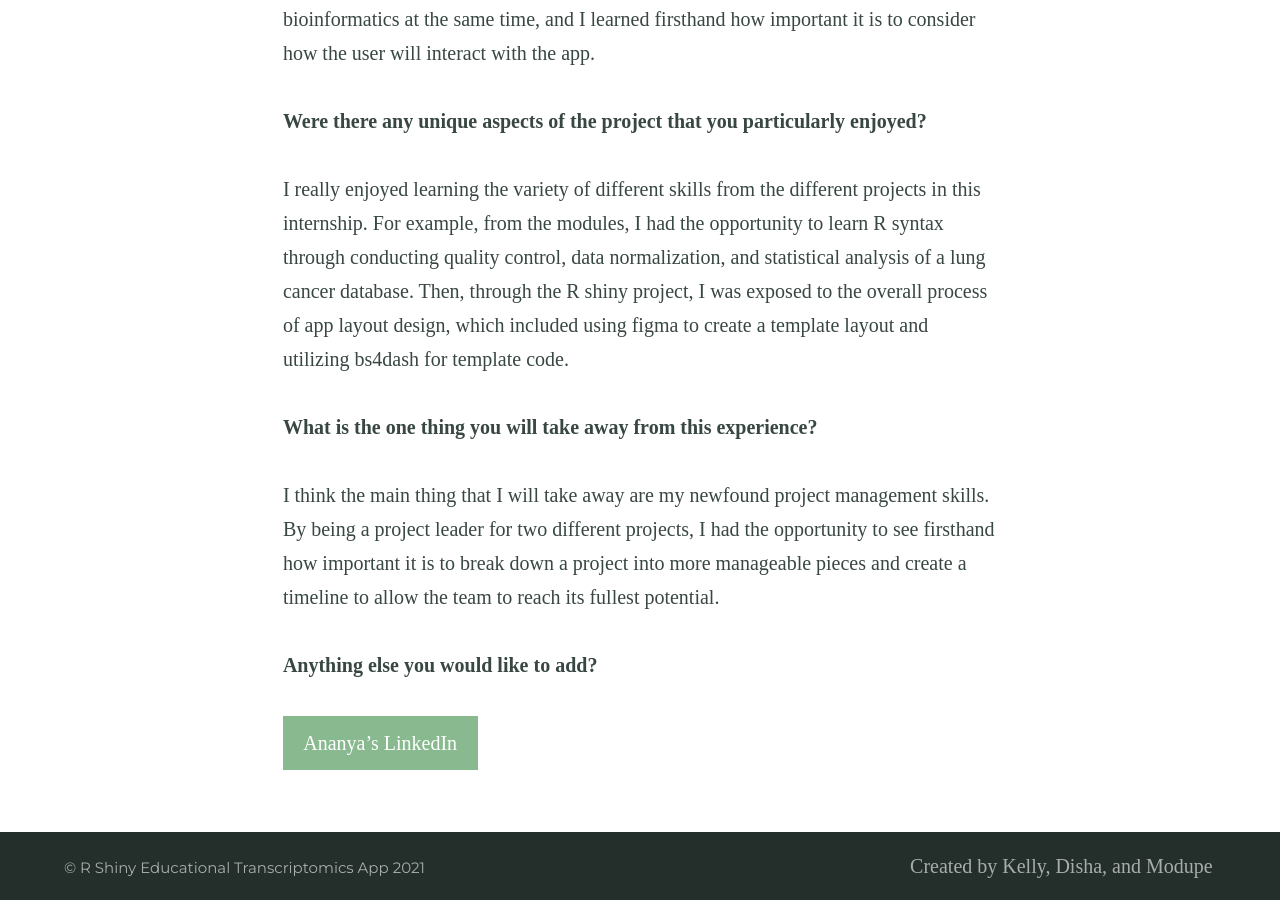
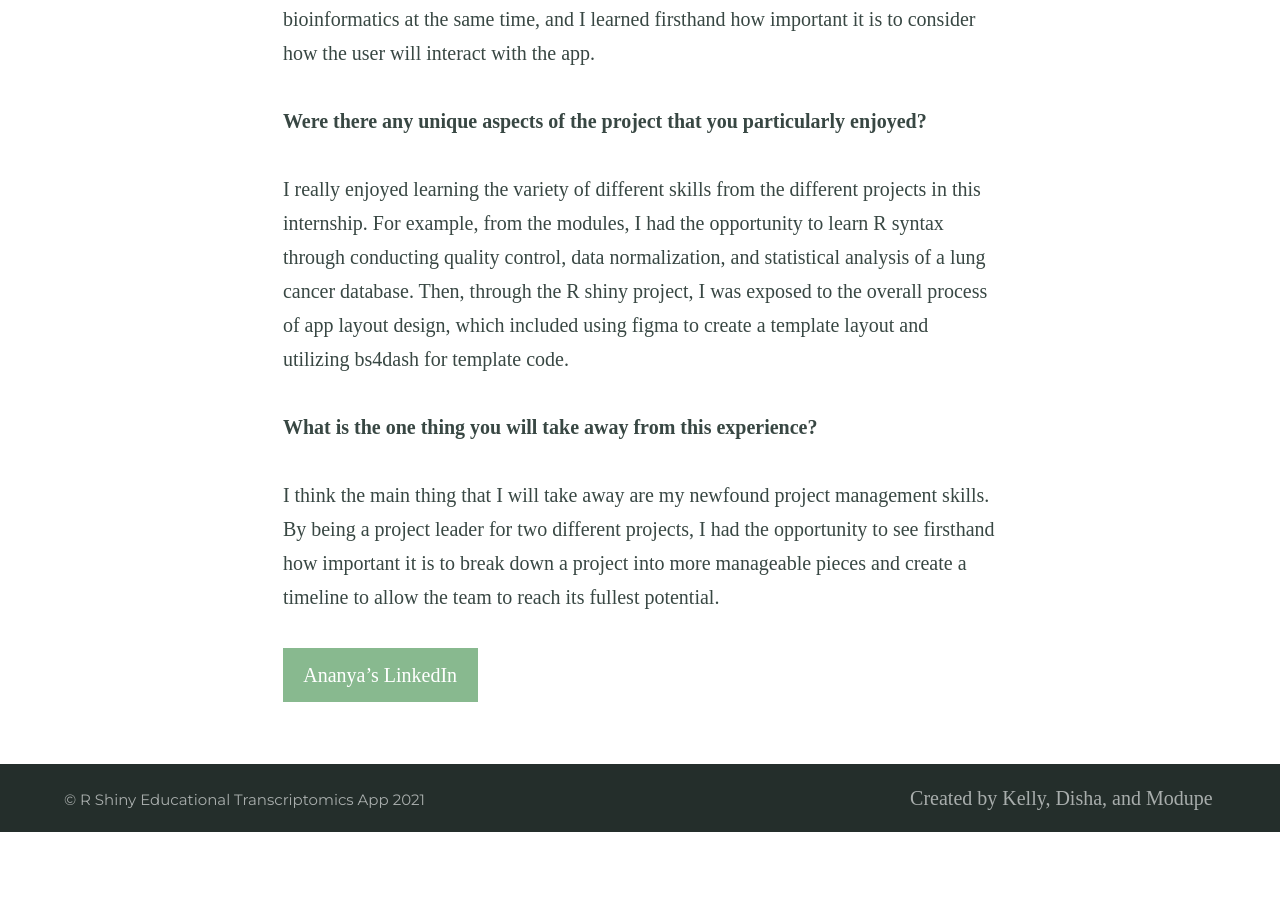
Before and after one commit to BI-STEM-Away/sMAP_dev, a Jekyll site: the page built from _posts/2021-07-28-Arian-blog.md, in a window 1280 px wide and 900 px high, scrolled down 1576 px. Built offline with Jekyll 4.4.1, drawn with Linux system fonts in a browser that asks for light colours; after the commit the page ends 2408 px from its top, so only the background shows below that.

Commit message:
Update 2021-07-28-Arian-blog.md

```diff
--- a/_posts/2021-07-28-Arian-blog.md
+++ b/_posts/2021-07-28-Arian-blog.md
@@ -26,7 +26,5 @@ I really enjoyed learning the variety of different skills from the different pro
 
 I think the main thing that I will take away are my newfound project management skills. By being a project leader for two different projects, I had the opportunity to see firsthand how important it is to break down a project into more manageable pieces and create a timeline to allow the team to reach its fullest potential.
 
-**Anything else you would like to add?**
-
 
 {% include button.html text="Ananya's LinkedIn" link="https://www.linkedin.com/in/arian-veyssi-558446218/" color="#88B98F" %}
```
